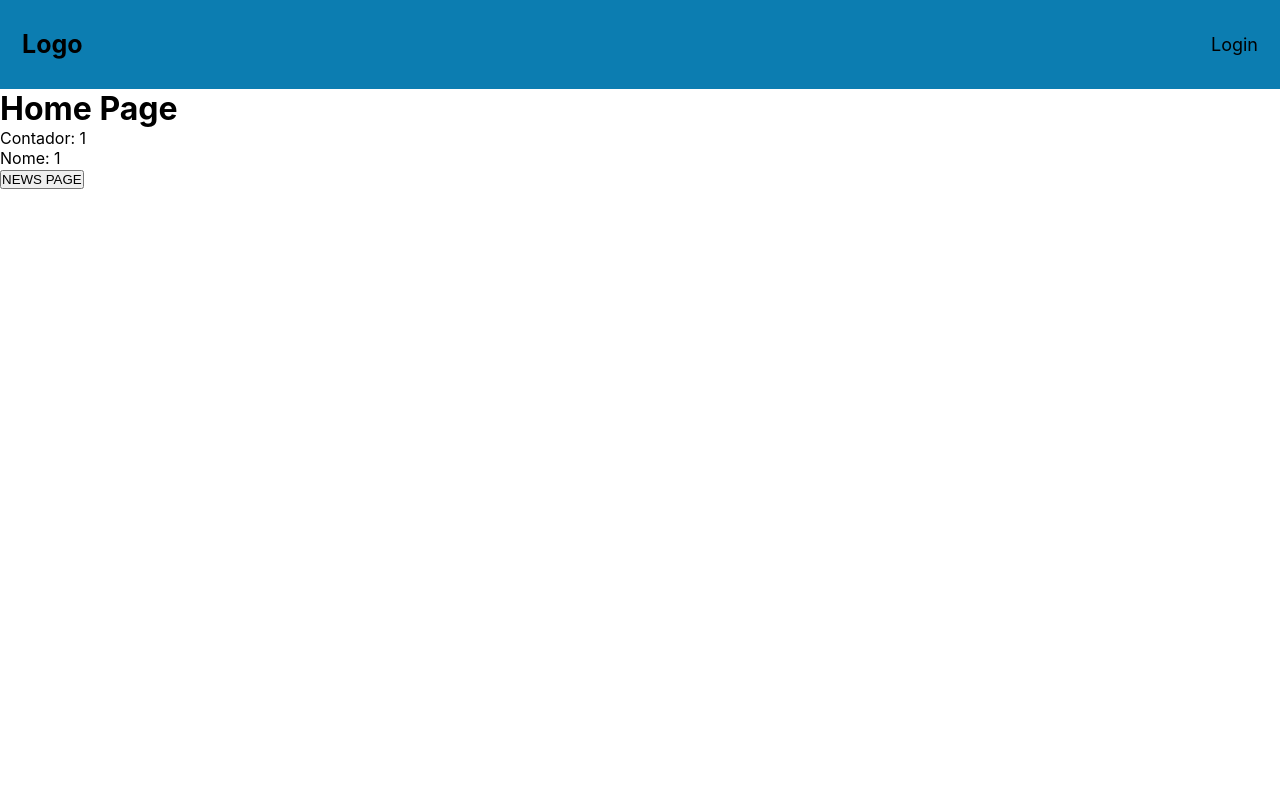
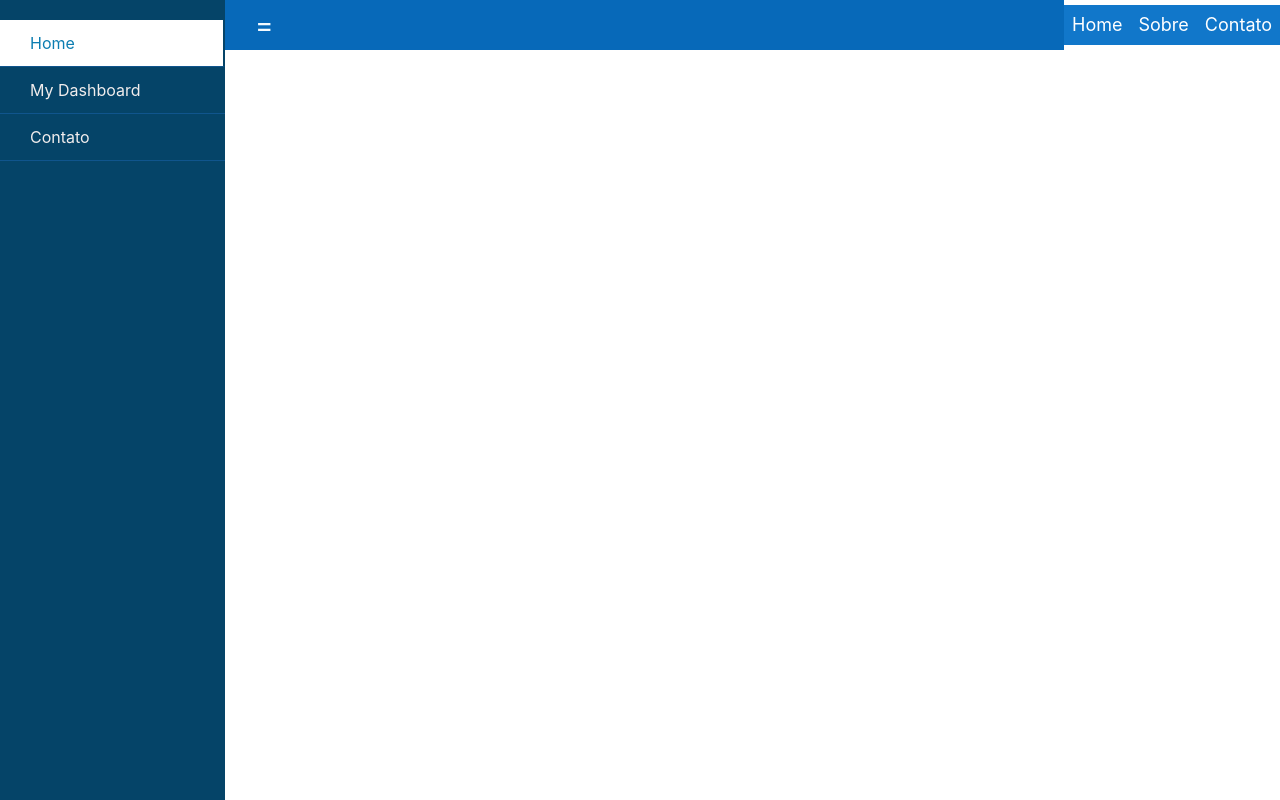
Before and after one commit to guilhermefernandesk/contador, a React (Create React App) app: page /home/1/1 in a window 1280 px wide. Built offline with nearby package versions, Linux system fonts and the light colour scheme.

Commit message:
Revert "header-component"
This reverts commit 8562b9adbe79f2767c9857049ce7038c90f02caa.

```diff
--- a/src/Pages/Home.jsx
+++ b/src/Pages/Home.jsx
@@ -1,7 +1,5 @@
 import React from "react";
 import { Link, useParams } from "react-router-dom";
-
-import Header from "../components/Header";
 
 import '../components/Sidebar.css'
 
@@ -16,12 +14,16 @@ function Home() {
 
   return (
     <div>
-      <div>
-        <Header/>
-      </div>
 
+      <div className="nav-links">
+          <ul>
+            <li><a href="#" target="_blank">Home</a></li>
+            <li><a href="#" target="_blank">Sobre</a></li>
+            <li><a href="#" target="_blank">Contato</a></li>
+          </ul>
+        </div>
 
-      {/* <div className="wrapper">
+      <div className="wrapper">
         <div className="section">
           <div className="navbar">
             <div className="nav-btn">
@@ -50,7 +52,7 @@ function Home() {
             </li>
           </ul>
         </div>
-      </div> */}
+      </div>
 
       <div>
         <h1>Home Page</h1>
--- a/src/components/Header.jsx
+++ /dev/null
@@ -1,13 +0,0 @@
-import React from "react";
-
-const Header = () => (
-    <div className="header">
-
-        <a href="#" className="logo">Logo</a>
-        <div className="header-right">
-            <a href="#">Login</a>
-        </div>
-    </div>
-)
-
-export default Header;
--- a/src/components/Sidebar.css
+++ b/src/components/Sidebar.css
@@ -70,48 +70,34 @@ body.active .wrapper .section {
     width: 100%;
 }
 
-
-
-
-.header {
-    background-color: #0c7db1;
-    padding: 20px 10px;
-    overflow: hidden;
-}
-
-.header a {
-    float: left;
-    color: black;
-    text-align: center;
-    padding: 12px;
-    text-decoration: none;
+.nav-links {
     font-size: 18px;
-    line-height: 25px;
-    border-radius: 4px;
-}
-
-.header a.logo {
-    font-size: 25px;
-    font-weight: bold;
-}
-
-.header a:hover {
-    background-color: #ddd;
-    color: black;
-}
-
-.header-right {
+    display: inline;
     float: right;
 }
 
-/* @media screen and (max-width: 600px) {
-    .header a {
-        float: none;
-        display: block;
-        text-align: left;
-    }
+.nav-links>ul li a {
+    color: #fff;
+    line-height: 40px;
+    font-size: 18px;
+    display: block;
+    padding: 0 8px;
+    text-decoration: none;
+}
 
-    .header-right {
-        float: none;
-    }
-} */
+.nav-links>ul {
+    list-style: none;
+    position: relative;
+    padding: 0;
+    margin-top: 5px;
+}
+
+.nav-links>ul li {
+    display: inline-block;
+    background-color: #1177ca;
+}
+
+.nav-links>ul li:hover {
+    background-color: #0b65af;
+    border-radius: 5px;
+}
```
